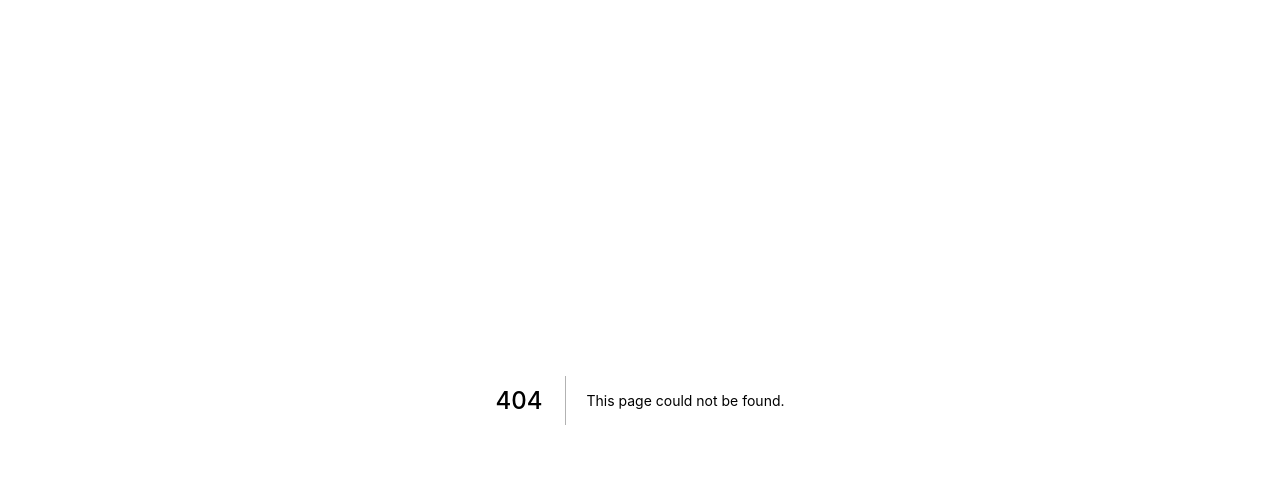
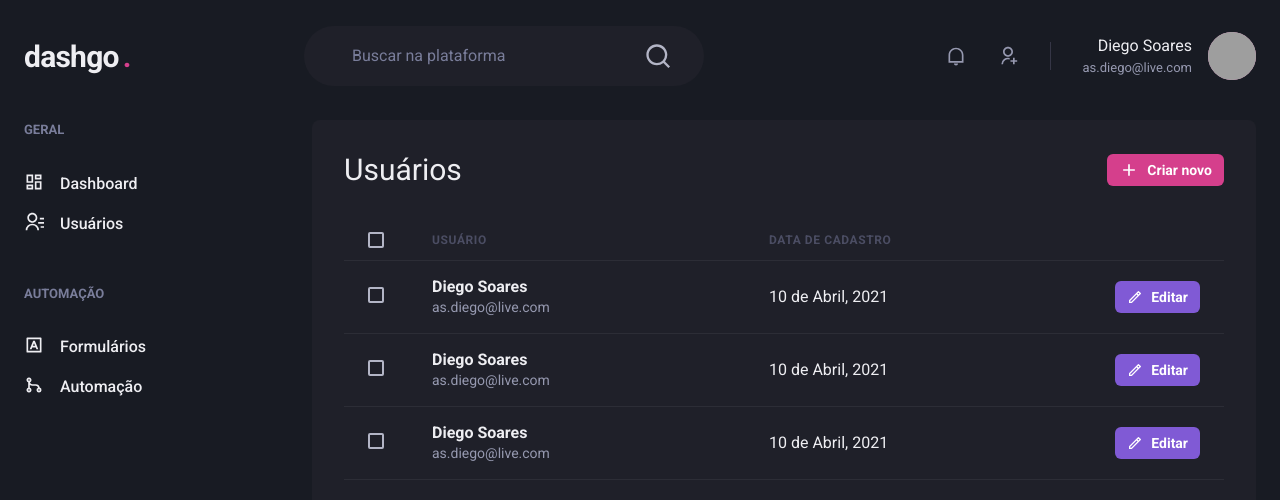
Before and after one commit to alsoDiego/dashgo, a Next.js app: page /users in a window 1280 px wide. Before the commit this address had no page. Shown: the top 500 px of the page. Built offline with nearby package versions, Linux system fonts and the light colour scheme; grey boxes are pictures that could not be loaded.

Commit message:
feat: add users page

```diff
--- /dev/null
+++ b/src/pages/users/index.tsx
@@ -0,0 +1,114 @@
+import { Box, Button, Checkbox, Flex, Heading, Icon, Table, Tbody, Td, Text, Th, Thead, Tr } from "@chakra-ui/react";
+import React from "react";
+import { RiAddLine, RiPencilLine } from "react-icons/ri";
+
+import { Header } from "../../components/Header";
+import { Sidebar } from "../../components/Sidebar";
+
+export default function UserList() {
+    return (
+        <Box>
+            <Header />
+
+            <Flex w="100%" my="6" maxW={1480} mx="auto" px="6">
+                <Sidebar />
+
+                <Box flex="1" borderRadius={8} bg="gray.800" p="8">
+                    <Flex mb="8" justify="space-between" align="center">
+                        <Heading size='lg' fontWeight="normal">Usuários</Heading>
+
+                        <Button
+                        as="a"
+                        size="sm"
+                        colorScheme="pink"
+                        leftIcon={<Icon as={RiAddLine} fontSize="20" />}
+                        >
+                            Criar novo
+                        </Button>
+                    </Flex>
+
+                <Table colorScheme="whiteAlpha">
+                    <Thead>
+                        <Tr>
+                            <Th px="6" color="gray.300" width="8">
+                                <Checkbox colorScheme="pink" />
+                            </Th>
+                            <Th>Usuário</Th>
+                            <Th>Data de cadastro</Th>
+                            <Th width="8"></Th>
+                        </Tr>
+                    </Thead>
+                    <Tbody>
+                        <Tr>
+                            <Td px="6">
+                            <Checkbox colorScheme="pink" />
+                            </Td>
+                            <Td>
+                                <Box>
+                                    <Text fontWeight="bold">Diego Soares</Text>
+                                    <Text fontSize="sm" color="gray.300">as.diego@live.com</Text>
+                                </Box>
+                            </Td>
+                            <Td>10 de Abril, 2021</Td>
+                            <Td>
+                            <Button
+                                as="a"
+                                size="sm"
+                                colorScheme="purple"
+                                leftIcon={<Icon as={RiPencilLine} fontSize="16" />}
+                                >
+                                    Editar
+                            </Button>
+                            </Td>
+                        </Tr>
+                        <Tr>
+                            <Td px="6">
+                            <Checkbox colorScheme="pink" />
+                            </Td>
+                            <Td>
+                                <Box>
+                                    <Text fontWeight="bold">Diego Soares</Text>
+                                    <Text fontSize="sm" color="gray.300">as.diego@live.com</Text>
+                                </Box>
+                            </Td>
+                            <Td>10 de Abril, 2021</Td>
+                            <Td>
+                            <Button
+                                as="a"
+                                size="sm"
+                                colorScheme="purple"
+                                leftIcon={<Icon as={RiPencilLine} fontSize="16" />}
+                                >
+                                    Editar
+                            </Button>
+                            </Td>
+                        </Tr>
+                        <Tr>
+                            <Td px="6">
+                            <Checkbox colorScheme="pink" />
+                            </Td>
+                            <Td>
+                                <Box>
+                                    <Text fontWeight="bold">Diego Soares</Text>
+                                    <Text fontSize="sm" color="gray.300">as.diego@live.com</Text>
+                                </Box>
+                            </Td>
+                            <Td>10 de Abril, 2021</Td>
+                            <Td>
+                            <Button
+                                as="a"
+                                size="sm"
+                                colorScheme="purple"
+                                leftIcon={<Icon as={RiPencilLine} fontSize="16" />}
+                                >
+                                    Editar
+                            </Button>
+                            </Td>
+                        </Tr>
+                    </Tbody>
+                </Table>
+                </Box>
+            </Flex>
+        </Box>
+    );
+}
```
